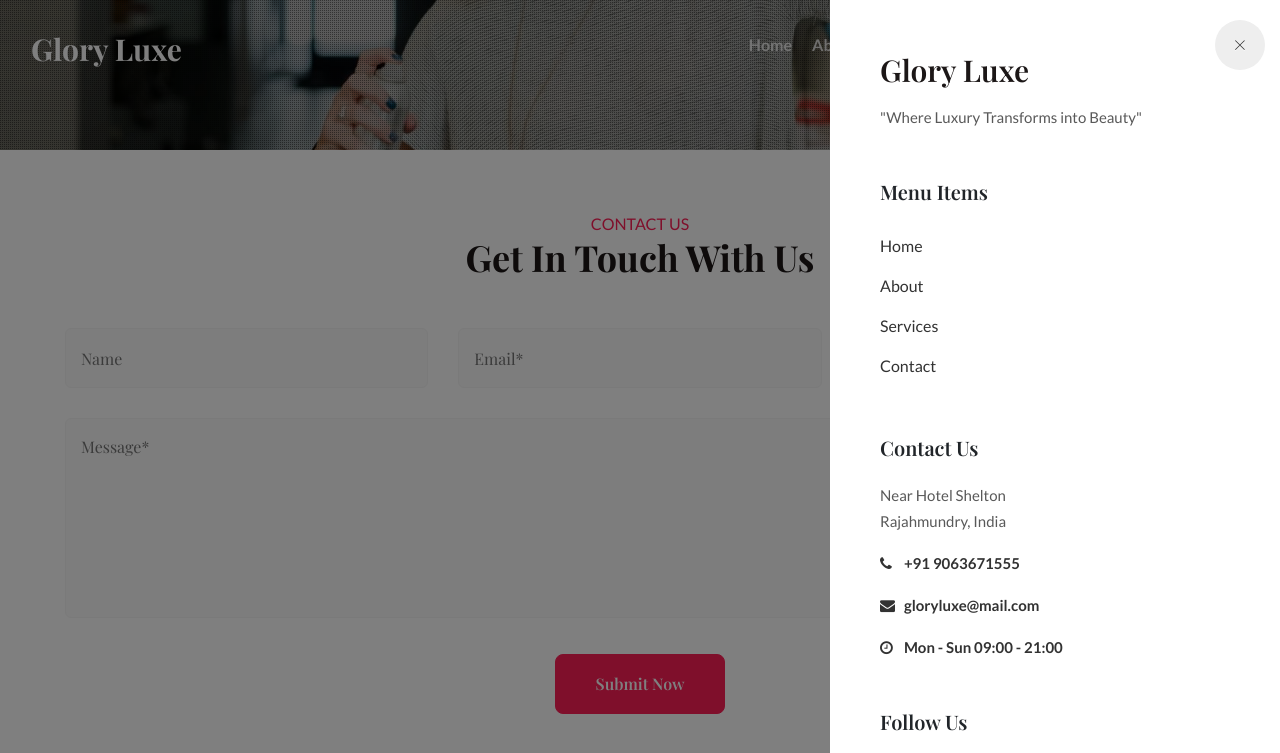
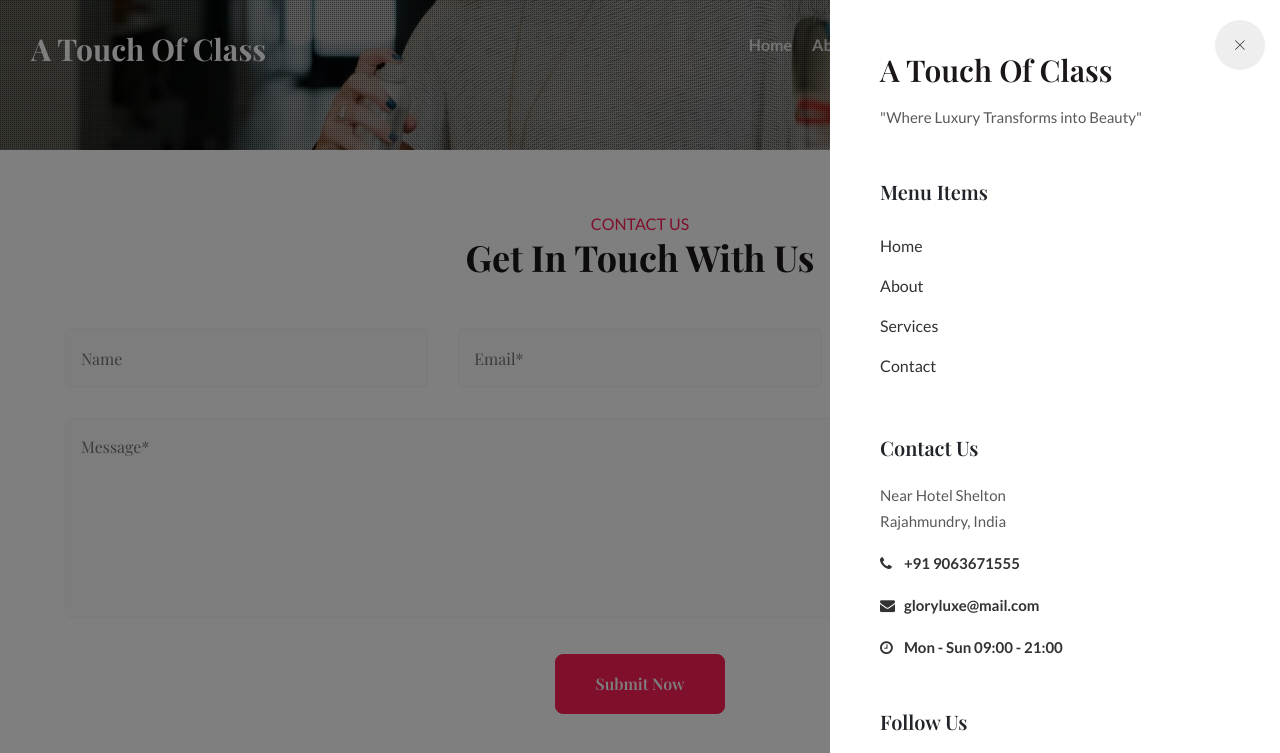
Before and after one commit to 20a31a05f4/FRT-Project, a plain HTML site: page contact.html in a window 1280 px wide. Both pictures are taken after a click on the link 1234 px from the left and 45 px from the top of the page. Shown: the top 753 px of the page. Drawn offline with nearby package versions, Linux system fonts and the light colour scheme; a web font is replaced by a local one.

Commit message:
Update contact.html

```diff
--- a/contact.html
+++ b/contact.html
@@ -5,7 +5,7 @@
 	<!-- Required meta tags -->
 	<meta charset="utf-8">
 	<meta name="viewport" content="width=device-width, initial-scale=1, shrink-to-fit=no">
-	<title>Glory Luxe a Beauty & Spa Category Bootstrap Responsive Website Template</title>
+	<title>Beauty & Spa Category Bootstrap Responsive Website</title>
 	<!-- Template CSS -->
 	<link rel="stylesheet" href="assets/css/style-starter.css">
 	<!-- Template CSS -->
@@ -22,7 +22,7 @@
 		<div class="container-fluid">
 			<nav class="navbar navbar-expand-lg navbar-dark stroke">
 				<h1> <a class="navbar-brand" href="index.html">
-						<span class="sub-logo">G</span>lory <span class="sub-logo">L</span>uxe
+						<span class="sub-logo">A T</span>ouch <span class="sub-logo">O</span>f Class
 					</a></h1>
 				<!-- if logo is image enable this
         <a class="navbar-brand" href="#index.html">
@@ -100,7 +100,7 @@
 				<div class="modal-body">
 					<div class="modal__content">
 						<h2 class="logo"><a class="logo-brand" href="index.html">
-								<span class="sub-logo">G</span>lory <span class="sub-logo">L</span>uxe
+								<span class="sub-logo">A T</span>ouch <span class="sub-logo">O</span>f Class
 							</a></h2>
 						<!-- if logo is image enable this
 			<h2 class="logo">
```
